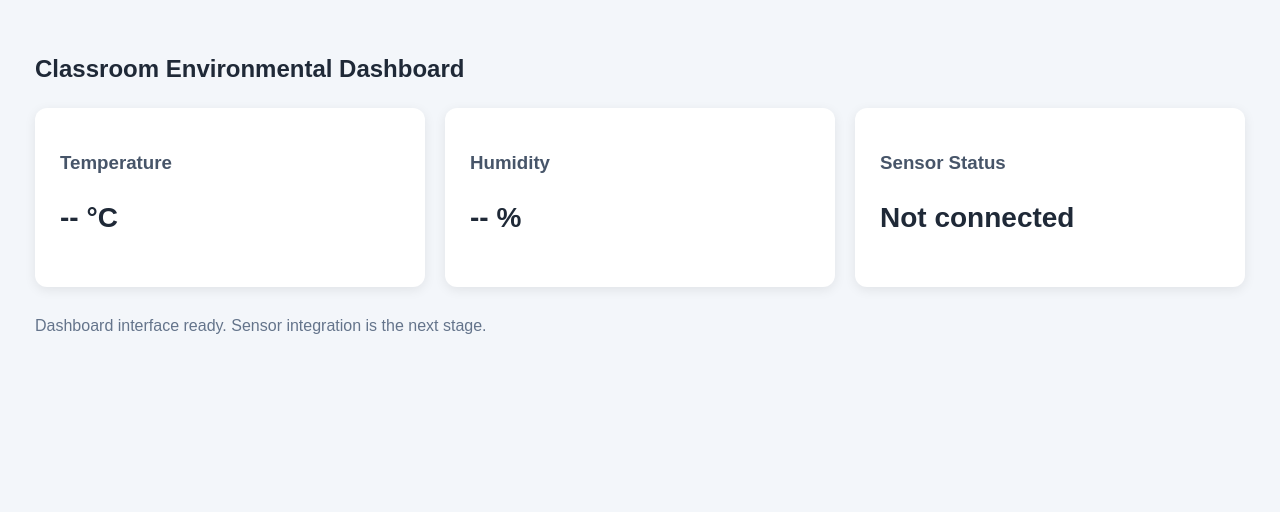
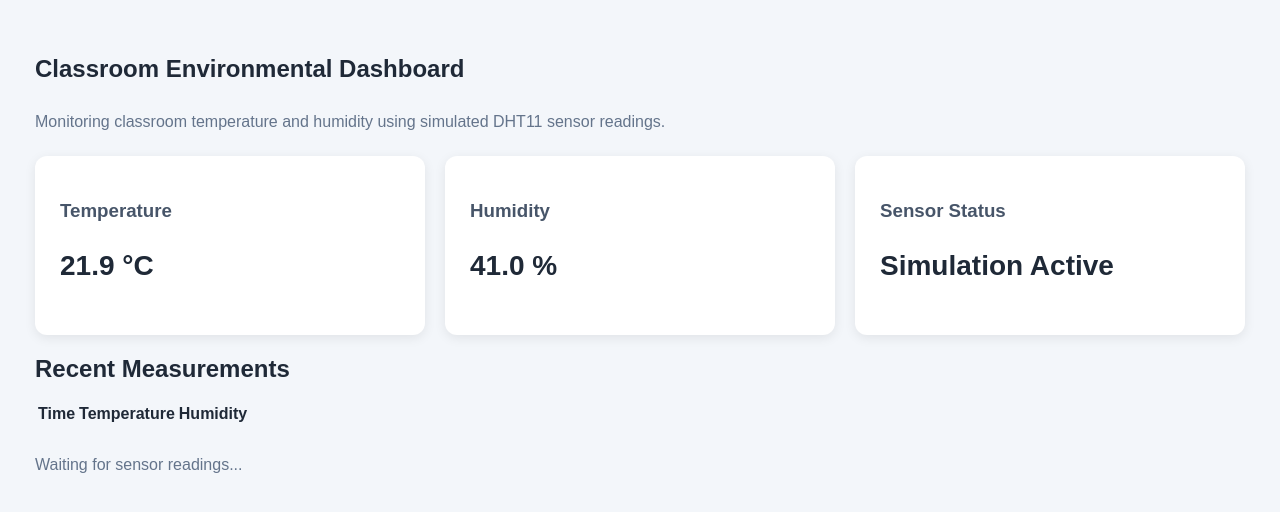
Before and after one commit to MalaekaShahbaz/ClassSense-Smart-Classroom-Monitoring, a Flask app: page / in a window 1280 px wide. Shown: the part 121-633 px from the top of the page. Run offline with Flask 3, Linux system fonts and the light colour scheme; lists and menus that the app fills with data are empty.

Commit message:
updated flask files

```diff
--- a/app.py
+++ b/app.py
@@ -1,13 +1,53 @@
 
-from flask import Flask, render_template
+"""
+ClassSense - Smart Classroom Monitoring System
+File: app.py
 
+Flask web application for displaying classroom
+temperature and humidity readings.
+
+Currently uses simulated DHT11 sensor readings.
+"""
+
+from flask import Flask, render_template, jsonify
+from backend.sensor import ClassroomSensor
+
+# Create Flask application
 app = Flask(__name__)
 
+# Initialise sensor in simulation mode
+sensor = ClassroomSensor(mode="simulation")
 
+
+# Main dashboard
 @app.route("/")
 def dashboard():
     return render_template("dashboard.html")
 
 
+# API for temperature and humidity readings
+@app.route("/api/readings")
+def readings():
+    try:
+        # Get reading from existing sensor interface
+        reading = sensor.read()
+
+        return jsonify({
+            "temperature": reading["temperature"],
+            "humidity": reading["humidity"],
+            "source": reading.get("source", "simulation"),
+            "status": "active"
+        })
+
+    except Exception as error:
+        app.logger.error("Sensor error: %s", error)
+
+        return jsonify({
+            "status": "error",
+            "message": "Unable to retrieve sensor reading"
+        }), 500
+
+
+# Start Flask server
 if __name__ == "__main__":
     app.run(debug=True, port=5000)
--- a/backend/sensor.py
+++ b/backend/sensor.py
@@ -9,7 +9,7 @@ and real DHT11 sensor readings on Raspberry Pi.
 
 from datetime import datetime
 
-from simulator import generate_reading
+from .simulator import generate_reading
 
 
 class SensorError(Exception):
--- a/backend/storage.py
+++ b/backend/storage.py
@@ -99,6 +99,7 @@ if __name__ == "__main__":
 
     save_reading(reading)
 
+
     print("Reading saved successfully!")
     print(f"Timestamp: {reading['timestamp']}")
     print(f"Temperature: {reading['temperature']} °C")
--- /dev/null
+++ b/static/dashboard.js
@@ -0,0 +1,33 @@
+
+async function updateDashboard() {
+    try {
+        const response = await fetch("/api/readings");
+
+        if (!response.ok) {
+            throw new Error("Unable to fetch readings");
+        }
+
+        const data = await response.json();
+
+        document.getElementById("temperature").textContent =
+            Number(data.temperature).toFixed(1) + " °C";
+
+        document.getElementById("humidity").textContent =
+            Number(data.humidity).toFixed(1) + " %";
+
+        document.getElementById("sensor-status").textContent =
+            data.source === "simulation"
+                ? "Simulation Active"
+                : "Sensor Active";
+
+    } catch (error) {
+        document.getElementById("sensor-status").textContent =
+            "Connection Error";
+
+        console.error(error);
+    }
+}
+
+updateDashboard();
+
+setInterval(updateDashboard, 5000);
--- a/templates/dashboard.html
+++ b/templates/dashboard.html
@@ -1,44 +1,88 @@
 
 <!DOCTYPE html>
 <html lang="en">
+
 <head>
     <meta charset="UTF-8">
     <meta name="viewport" content="width=device-width, initial-scale=1.0">
+
     <title>ClassSense Dashboard</title>
+
+    <!-- Dashboard CSS -->
     <link rel="stylesheet"
           href="{{ url_for('static', filename='style.css') }}">
 </head>
 
 <body>
+
+    <!-- Header -->
     <header>
         <h1>ClassSense</h1>
         <p>Smart Classroom Monitoring System</p>
     </header>
 
     <main>
+
         <h2>Classroom Environmental Dashboard</h2>
 
+        <p class="note">
+            Monitoring classroom temperature and humidity
+            using simulated DHT11 sensor readings.
+        </p>
+
+        <!-- Live Sensor Readings -->
         <section class="cards">
+
+            <!-- Temperature Card -->
             <div class="card">
                 <h3>Temperature</h3>
-                <p>-- °C</p>
+                <p id="temperature">-- °C</p>
             </div>
 
+            <!-- Humidity Card -->
             <div class="card">
                 <h3>Humidity</h3>
-                <p>-- %</p>
+                <p id="humidity">-- %</p>
             </div>
 
+            <!-- Sensor Status Card -->
             <div class="card">
                 <h3>Sensor Status</h3>
-                <p>Not connected</p>
+                <p id="sensor-status">Loading...</p>
             </div>
+
         </section>
 
-        <p class="note">
-            Dashboard interface ready.
-            Sensor integration is the next stage.
+        <!-- Recent Measurements -->
+        <section class="history">
+
+            <h2>Recent Measurements</h2>
+
+            <table>
+                <thead>
+                    <tr>
+                        <th>Time</th>
+                        <th>Temperature</th>
+                        <th>Humidity</th>
+                    </tr>
+                </thead>
+
+                <tbody id="readings-table">
+                    <!-- JavaScript will add readings here -->
+                </tbody>
+            </table>
+
+        </section>
+
+        <!-- Last Updated -->
+        <p class="note" id="last-updated">
+            Waiting for sensor readings...
         </p>
+
     </main>
+
+    <!-- JavaScript for automatic dashboard updates -->
+    <script src="{{ url_for('static', filename='dashboard.js') }}"></script>
+
 </body>
 </html>
```
